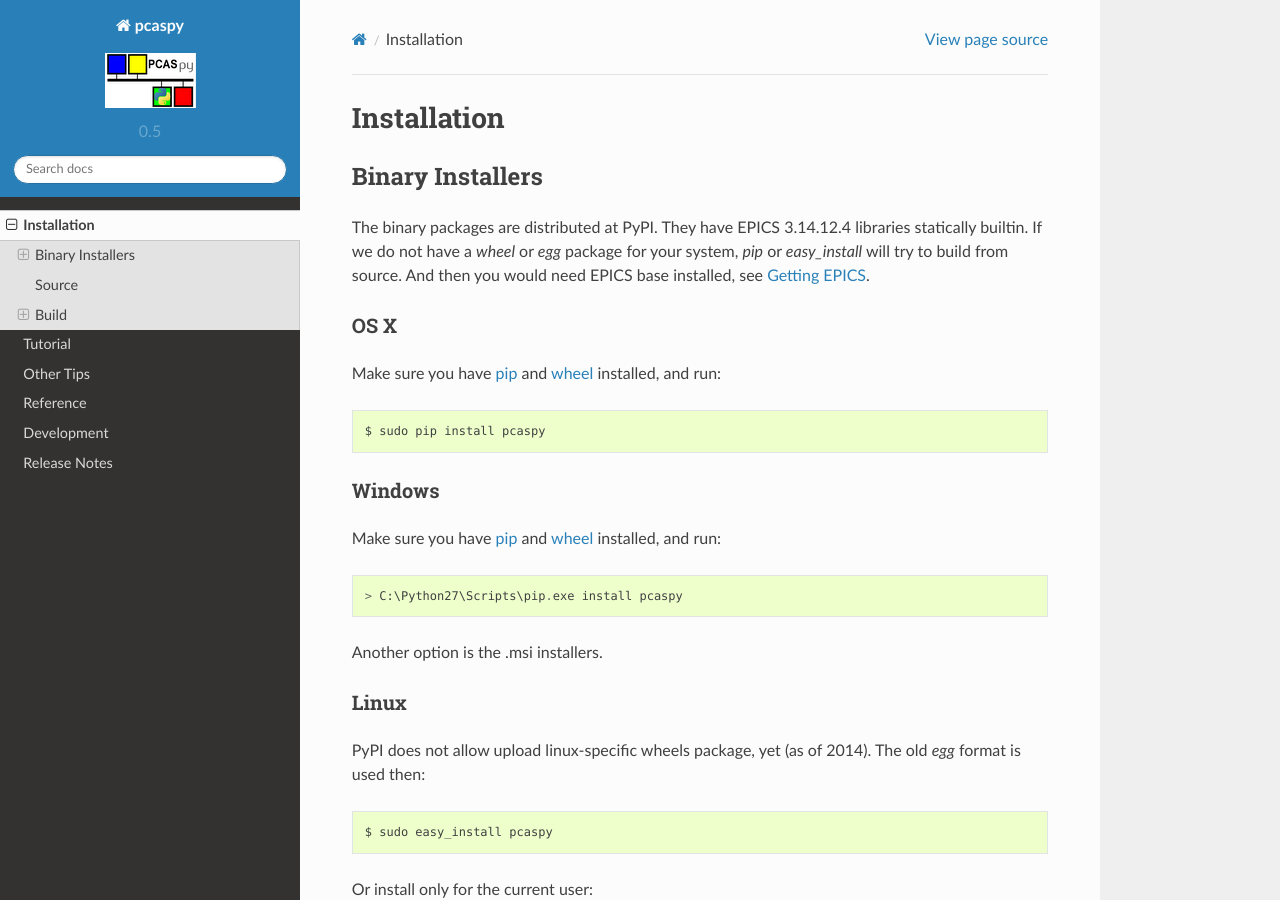
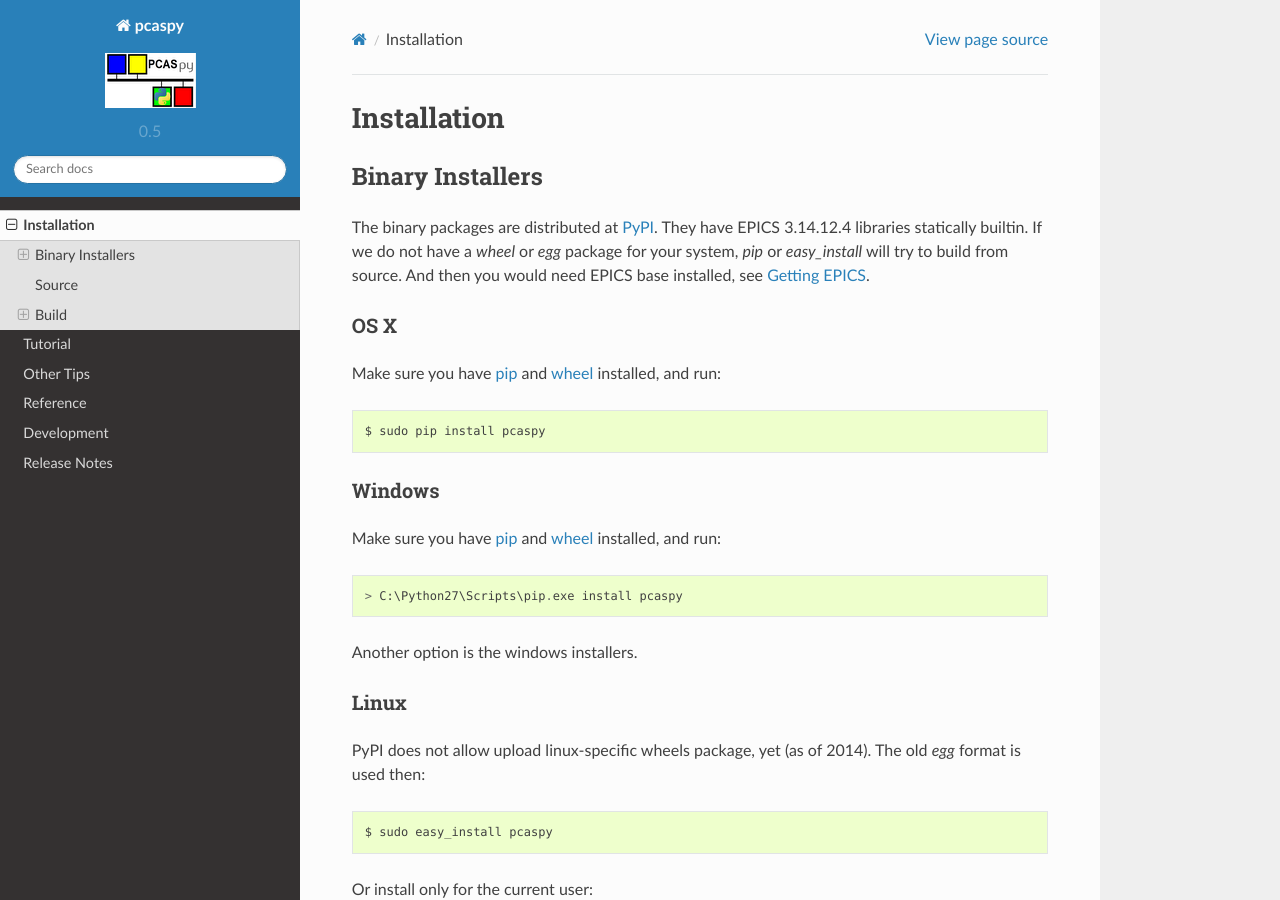
Before and after one commit to paulscherrerinstitute/pcaspy, a Sphinx documentation site: the page built from docs/source/installation.rst, in a window 1280 px wide and 900 px high. Built offline with Sphinx 7.4.7 and the Read the Docs theme 2.0.0, drawn with Linux system fonts in a browser that asks for light colours.

Commit message:
upload command does not handle msi installer, use wininst

```diff
--- a/docs/source/installation.rst
+++ b/docs/source/installation.rst
@@ -5,7 +5,8 @@ Installation
 
 Binary Installers
 -----------------
-The binary packages are distributed at PyPI. They have EPICS 3.14.12.4 libraries statically builtin.
+The binary packages are distributed at `PyPI <https://pypi.python.org/pypi/pcaspy>`_.
+They have EPICS 3.14.12.4 libraries statically builtin.
 If we do not have a *wheel* or *egg* package for your system, *pip* or *easy_install* will try to
 build from source. And then you would need EPICS base installed, see :ref:`getting-epics`.
 
@@ -25,7 +26,7 @@ Make sure you have `pip <https://pypi.python.org/pypi/pip>`_ and
 
     > C:\Python27\Scripts\pip.exe install pcaspy
 
-Another option is the .msi installers.
+Another option is the windows installers.
 
 Linux
 ~~~~~
```
